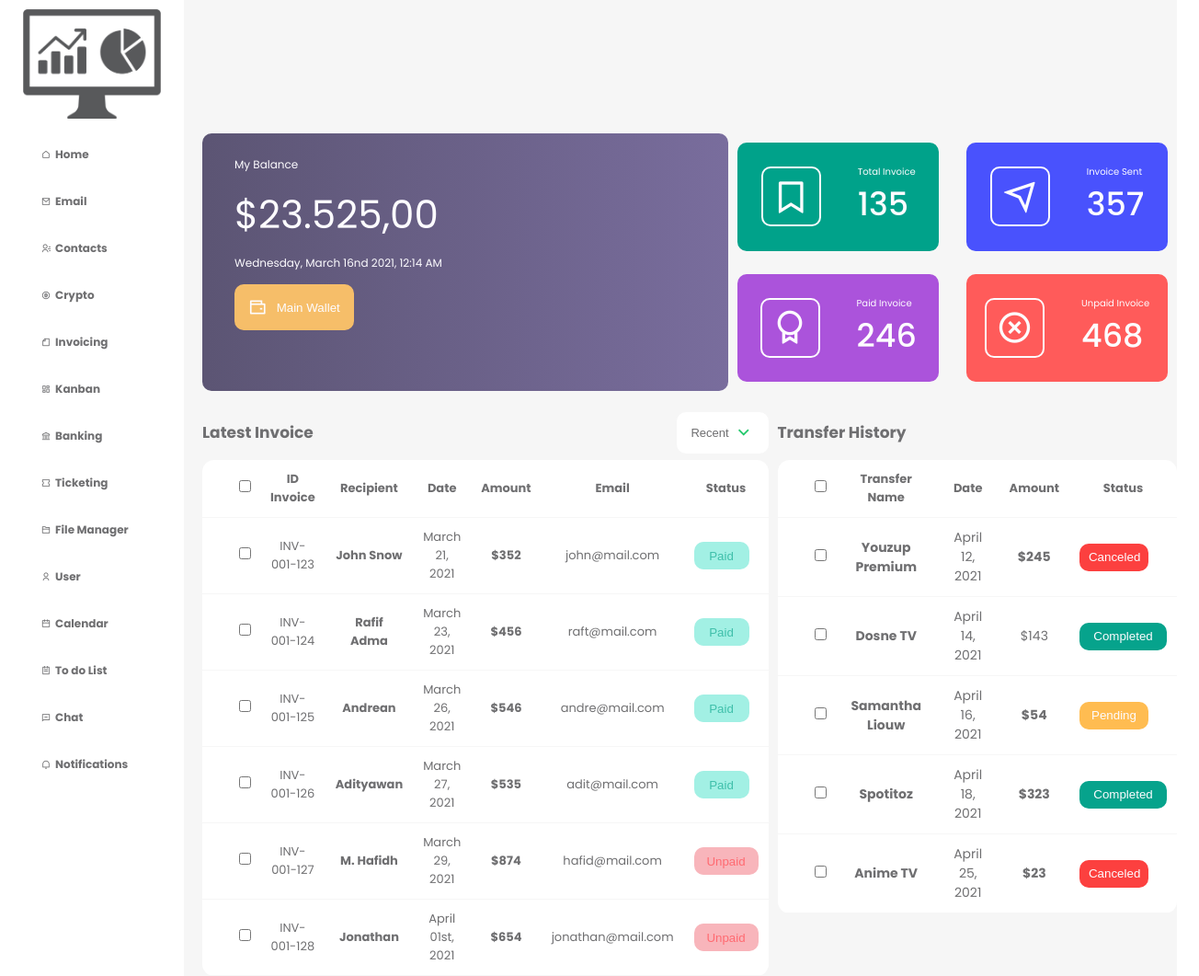
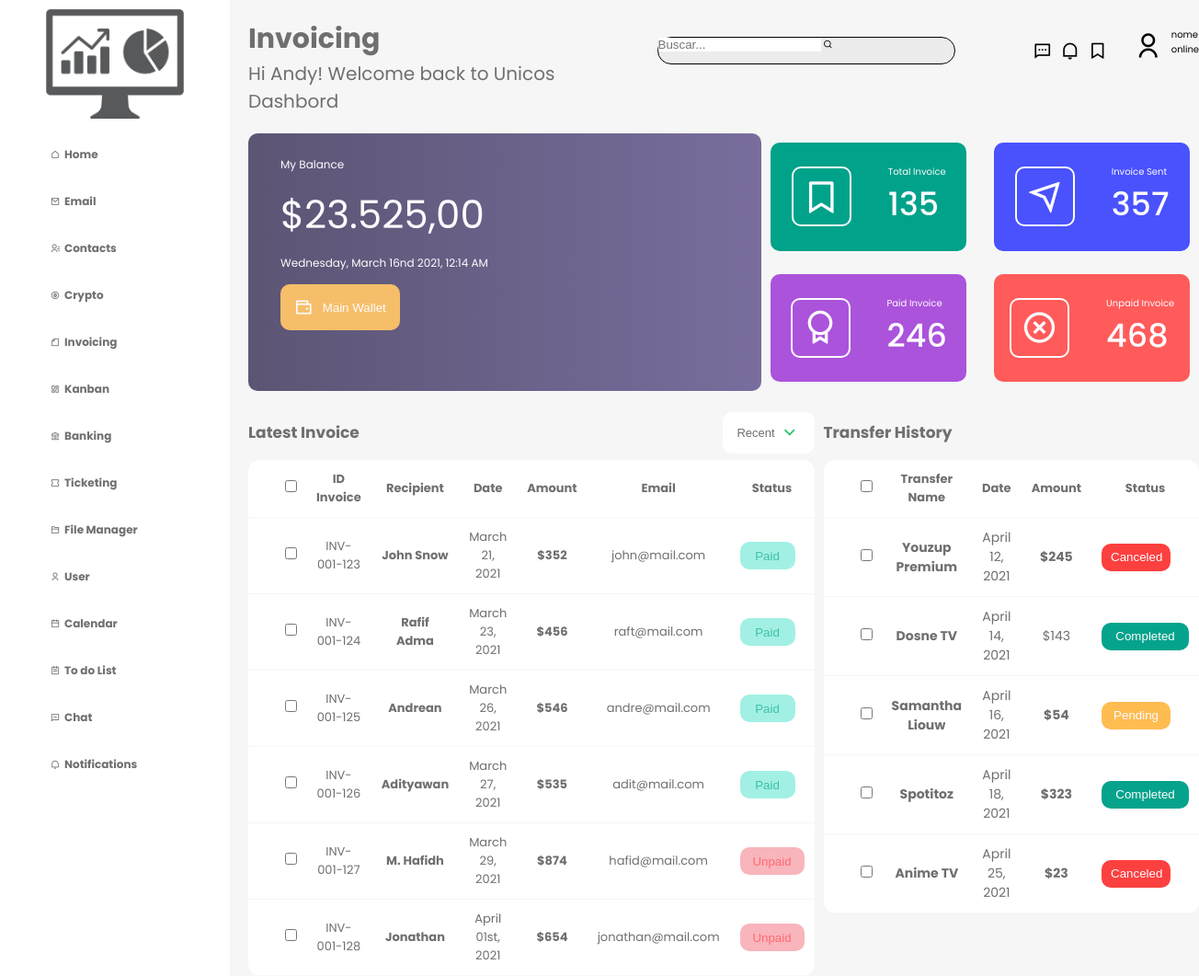
Before and after one commit to fernandesanaf/WEB-1, a plain HTML site: page htmlecssmarco/atividadeUnicos.html in a window 1280 px wide. Shown: the whole page at 92% size, 1304 px wide, since content can reach past the window. Drawn offline with nearby package versions, Linux system fonts and the light colour scheme.

Commit message:
PRINCIPIOS DE NAVBAR

```diff
--- a/htmlecssmarco/atividadeUnicos.css
+++ b/htmlecssmarco/atividadeUnicos.css
@@ -75,9 +75,15 @@ h4{
     font-size: 0.8rem;
     font-weight:600;
 }
+.logo{
+    display: flex;
+    justify-content: center;
+    padding-top: 1rem;
+    padding-bottom: 1rem;
+}
 
 /* nav */
-h3:hover{
+.limenu h3:hover{
     color: var(--hover-color);
 }
 
@@ -87,29 +93,17 @@ h3:hover{
     box-sizing: border-box;
 }
 
-.container2{
-    width: 100%;
-    height: 100%;
-    display: flex;
-    flex-direction: column;
-    background: var(--bg-color);
-    padding-left: 2rem;
-}
+
 
 nav{
     background: var(--nav-color);
-    width:20rem;
+    width:25rem;
     height: 100%;
     /* display: flex; */
      /* border: 1px solid black;  */
 }
 
-.logo{
-    display: flex;
-    justify-content: center;
-    padding-top: 1rem;
-    padding-bottom: 1rem;
-}
+
 img{
     width: 15rem;
     /* padding-top: 2rem; */
@@ -119,7 +113,7 @@ img{
     width: 17rem;
     gap: 0.3rem;
     flex-direction: column;
-    padding: 0.5rem 2rem 2rem 3rem;
+    padding: 0.5rem 2rem 2rem 4rem;
 }
 
 nav .menu .limenu{
@@ -178,6 +172,14 @@ body{
 }
 
 /* caixas */
+.container2{
+    width: 100%;
+    height: 100%;
+    display: flex;
+    flex-direction: column;
+    background: var(--bg-color);
+    padding-left: 2rem;
+}
 
 .texto{
     height: 100%;
@@ -190,6 +192,8 @@ body{
 .texto1{
     padding-bottom: 0.2rem;
 }
+
+
 
 principal{
     height: 100%;
@@ -370,13 +374,13 @@ iconecaixa{
 
 .table1{
     height: 100%;
-    width: 70%;
+    width: 100%;
     color: var(--txt-color);
 }
 
 .table2{
     height: 100%;
-    width: 50%;
+    width: 100%;
     color: var(--txt-color);
 }
 
@@ -483,3 +487,75 @@ th{
     background: var(--btn-pending);
     color: var(--light-color);
 }
+
+/*header*/
+
+.header1{
+    display:flex;
+    height: 100%;
+    width: 100%;
+}
+
+.txtInvoicing h1{
+    font-weight: 800;
+    font-size: 3rem;
+    color: var(--txt-color);
+    padding-top: 2rem;
+}
+
+.txtInvoicing h3{
+    font-weight: 400;
+    font-size: 2rem;
+}
+
+.pesquisa{
+    background-color:var(--search-color);
+    border:solid 1px;
+    border-radius:15px;
+    width:35em;
+    height:3rem;
+    align-items:center;
+    margin: 4rem;
+}
+
+.search{
+    background-color:transparent;
+    font-size:18px;
+    border:none;
+    /* width: 100%;
+    height: 100%; */
+}
+.tresIcones{
+    display: flex;
+    /* margin-top: 3rem; */
+    margin: 3rem;
+}
+.iconeheader{
+    border: 1px solid var(--text-color);
+    color:var(--text-color);
+    border-radius: 1rem;
+    padding: 1rem;
+    width: 1.5rem;
+    height: 1.5rem;
+    font-size: 2rem;
+    margin: 0.5rem;
+    justify-content: center;
+    align-items: center;
+}
+
+.dados{
+    display: flex;
+    margin-top: 3rem;
+}
+
+.iconedados{
+    color:var(--text-color);
+    width: 1.5rem;
+    height: 1.5rem;
+    font-size: 3rem;
+    margin: 0.5rem;
+}
+
+.dados1{
+    margin-left: 2rem;
+}
--- a/htmlecssmarco/atividadeUnicos.html
+++ b/htmlecssmarco/atividadeUnicos.html
@@ -112,7 +112,30 @@
       </nav>
     </div>
     <div class="container2">
-        <header></header>
+        <header>
+          <div class="header1">
+            <div class="txtInvoicing">
+              <h1>Invoicing</h1>
+              <h3>Hi Andy! Welcome back to Unicos Dashbord</h3>
+            </div>
+            <div class="pesquisa">
+              <input type="text" id="search" placeholder="Buscar...">
+              <i class="ri-search-line"></i>
+            </div>
+            <div class="tresIcones">
+              <i class="ri-message-2-line iconeheader"></i>
+              <i class="ri-notification-line iconeheader"></i>
+              <i class="ri-bookmark-line iconeheader"></i>
+            </div>
+            <div class="dados">
+              <i class="ri-user-line iconedados"></i>
+              <div class="dados1">
+                <p>nome</p>
+                <p>online</p>
+              </div>
+            </div>
+          </div>
+        </header>
         <div class="principal">
           <div class="box1">
             <div class="caixa1">
```
